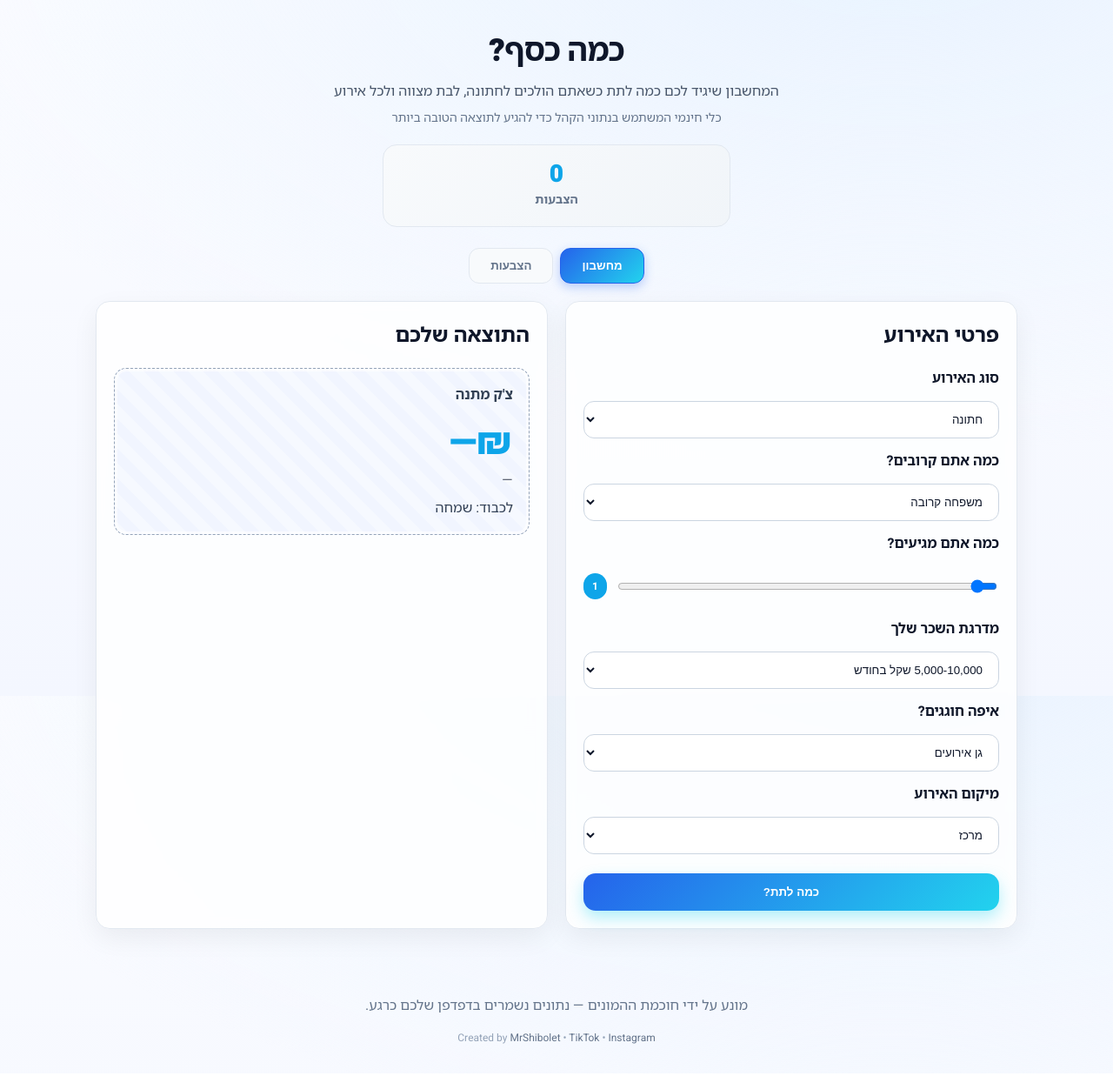
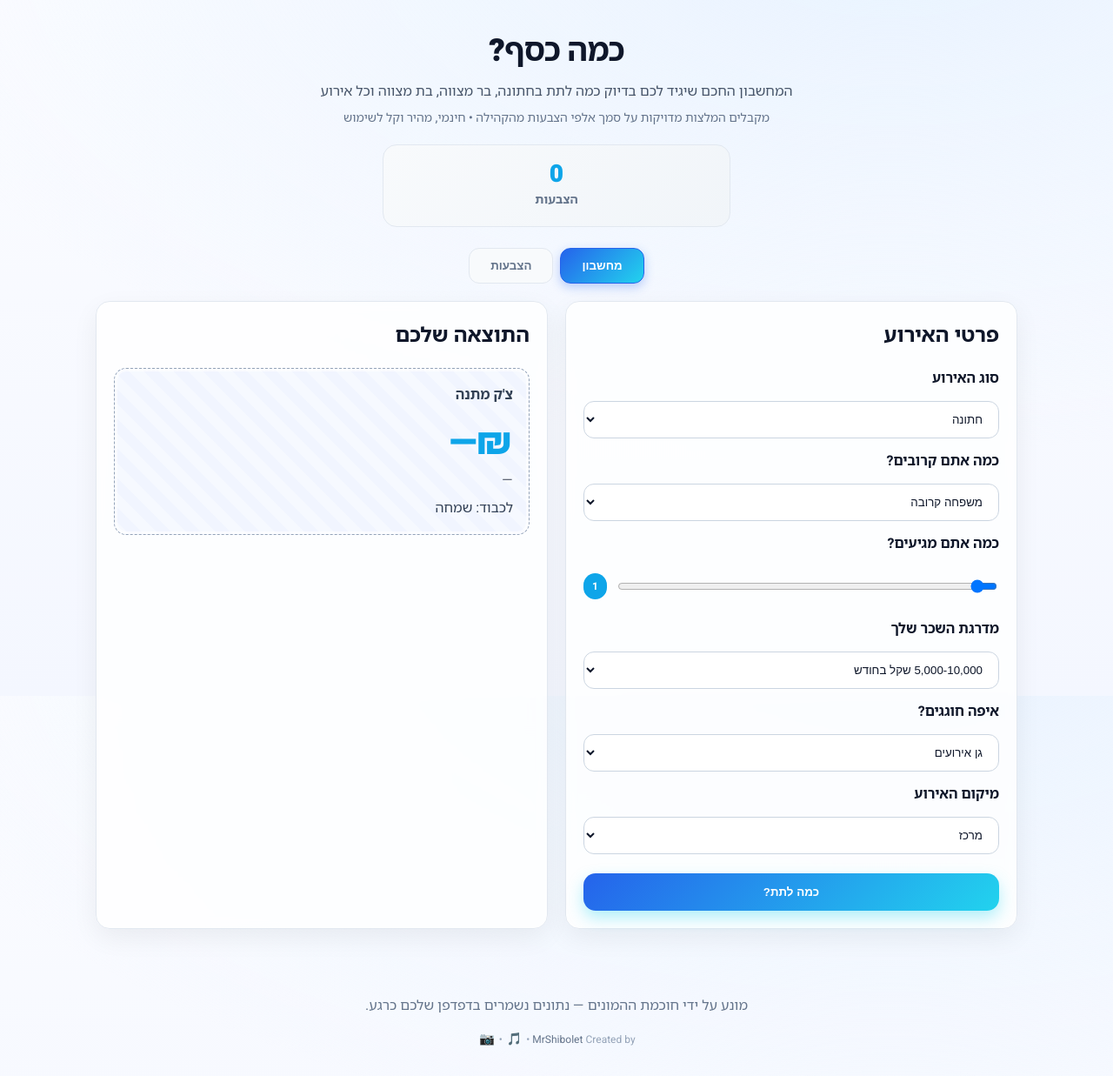
Before and after one commit to MrShiboletGit/Kamakesef, a website: page index.html in a window 1280 px wide. Shown: the whole page at 87% size. Drawn offline with Linux system fonts and the light colour scheme; no server answers.

Commit message:
Improve SEO and fix votes refresh bug
- Add comprehensive SEO meta tags with Hebrew keywords
- Improve title and descriptions for better search visibility
- Enhance subtitle text to be more engaging and SEO-friendly
- Fix votes page refresh bug with seamless content updates
- Replace social text links with clean emoji icons ( TikTok,  Instagram)
- Add hover effects and tooltips for social icons
- Minimize visual disruption when updating vote lists

```diff
--- a/app.js
+++ b/app.js
@@ -178,7 +178,9 @@
 		}
 
 		emptyState.style.display = 'none';
-		publicVotesList.innerHTML = '';
+
+		// Create a temporary container to build the new content
+		const tempContainer = document.createElement('div');
 
 		votes.forEach((vote, index) => {
 			const voteItem = document.createElement('div');
@@ -209,8 +211,12 @@
 				</div>
 			`;
 
-			publicVotesList.appendChild(voteItem);
+			tempContainer.appendChild(voteItem);
 		});
+
+		// Replace content in one operation to minimize visual disruption
+		publicVotesList.innerHTML = '';
+		publicVotesList.appendChild(tempContainer);
 	}
 
 	function showVoteNotification(vote) {
--- a/index.html
+++ b/index.html
@@ -3,7 +3,9 @@
 <head>
 	<meta charset="utf-8" />
 	<meta name="viewport" content="width=device-width, initial-scale=1" />
-	<title>כמה כסף? - המחשבון לחתונות ואירועים</title>
+	<title>כמה כסף? — מחשבון מתנות לחתונות ואירועים | המלצות מחוכמת ההמונים</title>
+	<meta name="description" content="מחשבון מתנות חכם לחתונות, בר מצווה ואירועים. מקבל המלצות מדויקות על סמך נתוני הקהילה. חינמי, מהיר וקל לשימוש." />
+	<meta name="keywords" content="מתנות חתונה, כמה לתת בחתונה, מחשבון מתנות, בר מצווה, בת מצווה, אירועים, המלצות מתנות" />
 	<link rel="preconnect" href="https://fonts.googleapis.com" />
 	<link rel="preconnect" href="https://fonts.gstatic.com" crossorigin />
 	<link href="https://fonts.googleapis.com/css2?family=Heebo:wght@300;400;500;700;900&display=swap" rel="stylesheet" />
@@ -12,8 +14,8 @@
 <body>
 	<header class="app-header">
 		<h1>כמה כסף?</h1>
-		<p class="subtitle">המחשבון שיגיד לכם כמה לתת כשאתם הולכים לחתונה, לבת מצווה ולכל אירוע</p>
-		<p class="subtitle-info">כלי חינמי המשתמש בנתוני הקהל כדי להגיע לתוצאה הטובה ביותר</p>
+		<p class="subtitle">המחשבון החכם שיגיד לכם בדיוק כמה לתת בחתונה, בר מצווה, בת מצווה וכל אירוע</p>
+		<p class="subtitle-info">מקבלים המלצות מדויקות על סמך אלפי הצבעות מהקהילה • חינמי, מהיר וקל לשימוש</p>
 		<div class="public-stats">
 			<div class="stat-item">
 				<span class="stat-number" id="totalVotes">0</span>
@@ -140,8 +142,8 @@
 		<p>מונע על ידי חוכמת ההמונים — נתונים נשמרים בדפדפן שלכם כרגע.</p>
 		<div class="creator-credit">
 			<p>Created by <a href="https://www.youtube.com/@SHIBOLETTech" target="_blank">MrShibolet</a> •
-			<a href="https://www.tiktok.com/@mrshibolet" target="_blank">TikTok</a> •
-			<a href="https://instagram.com/mrshibolet" target="_blank">Instagram</a></p>
+			<a href="https://www.tiktok.com/@mrshibolet" target="_blank" title="TikTok">🎵</a> •
+			<a href="https://instagram.com/mrshibolet" target="_blank" title="Instagram">📷</a></p>
 		</div>
 	</footer>
 
--- a/styles.css
+++ b/styles.css
@@ -428,10 +428,16 @@ select, input[type="range"], input[type="text"], input[type="number"] {
 .creator-credit a {
 	color: #64748b;
 	text-decoration: none;
-	transition: color 0.2s ease;
+	transition: all 0.2s ease;
+	display: inline-block;
 }
 .creator-credit a:hover {
 	color: #0ea5e9;
+	transform: scale(1.1);
+}
+.creator-credit a[title] {
+	font-size: 14px;
+	margin: 0 2px;
 }
 
 /* Micro interactions */
```
